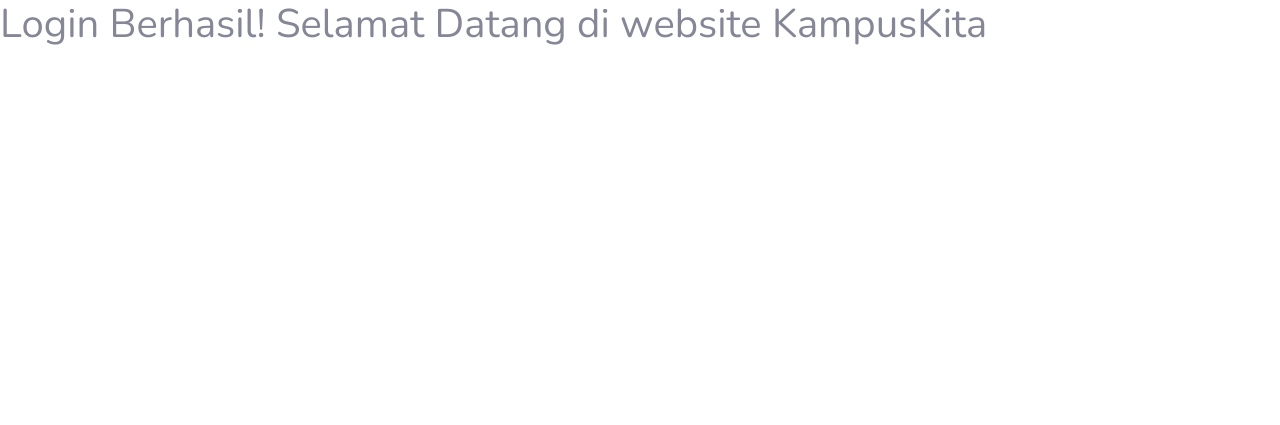
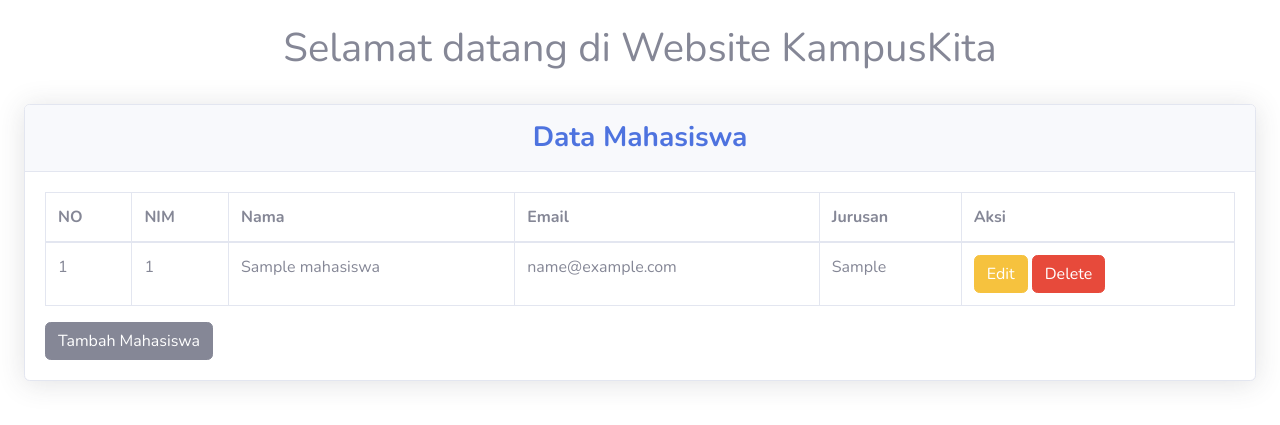
Before and after one commit to fate-awaken/kampuskita, a CodeIgniter app: page /kampuskita/index.php/home/index in a window 1280 px wide. Shown: the top 425 px of the page. Run offline with CodeIgniter, Linux system fonts and the light colour scheme; tables that the repository leaves empty hold one stand-in row (values such as "Sample post").

Commit message:
view-home.php

```diff
--- a/application/views/view-home.php
+++ b/application/views/view-home.php
@@ -1 +1,50 @@
-<h1>Login Berhasil! Selamat Datang di website KampusKita</h1>
+<body>
+	<br>
+	<h1 align="center">Selamat datang di Website KampusKita</h1>
+	<br>
+	<!-- Begin Page Content -->
+	<div class="container-fluid">
+
+		<!-- Page Heading -->
+
+		<!-- DataTales Example -->
+		<div class="card shadow mb-4">
+			<div class="card-header py-3">
+				<h3 class="m-0 font-weight-bold text-primary" align="center">Data Mahasiswa</h3>
+			</div>
+			<div class="card-body">
+				<div class="table-responsive">
+					<table class="table table-bordered" id="dataTable" width="100%" cellspacing="0">
+						<thead>
+							<tr>
+								<th>NO</th>
+								<th>NIM</th>
+								<th>Nama</th>
+								<th>Email</th>
+								<th>Jurusan</th>
+								<th>Aksi</th>
+							</tr>
+						</thead>
+						<?php
+						$count = 0;
+						foreach ($queryAllMhs as $row) {
+							$count = $count + 1;
+						?>
+							<tbody>
+								<tr>
+									<td><?php echo $count ?></td>
+									<td><?php echo $row->nim ?></td>
+									<td><?php echo $row->nama ?></td>
+									<td><?php echo $row->email ?></td>
+									<td><?php echo $row->jurusan ?></td>
+									<td><a href="<?php echo site_url('home/edit') ?>/<?php echo $row->nim ?>" class="btn btn-warning btn-user">Edit</a> <a href="<?php echo site_url('home/deletemhs') ?>/<?php echo $row->nim ?>" class="btn btn-danger btn-user">Delete</a></td>
+								</tr>
+							</tbody>
+						<?php } ?>
+					</table>
+				</div>
+				<a href="<?= ('home/tambah') ?>" class="btn btn-secondary" align="center">Tambah Mahasiswa</a>
+			</div>
+		</div>
+
+	</div>
```
